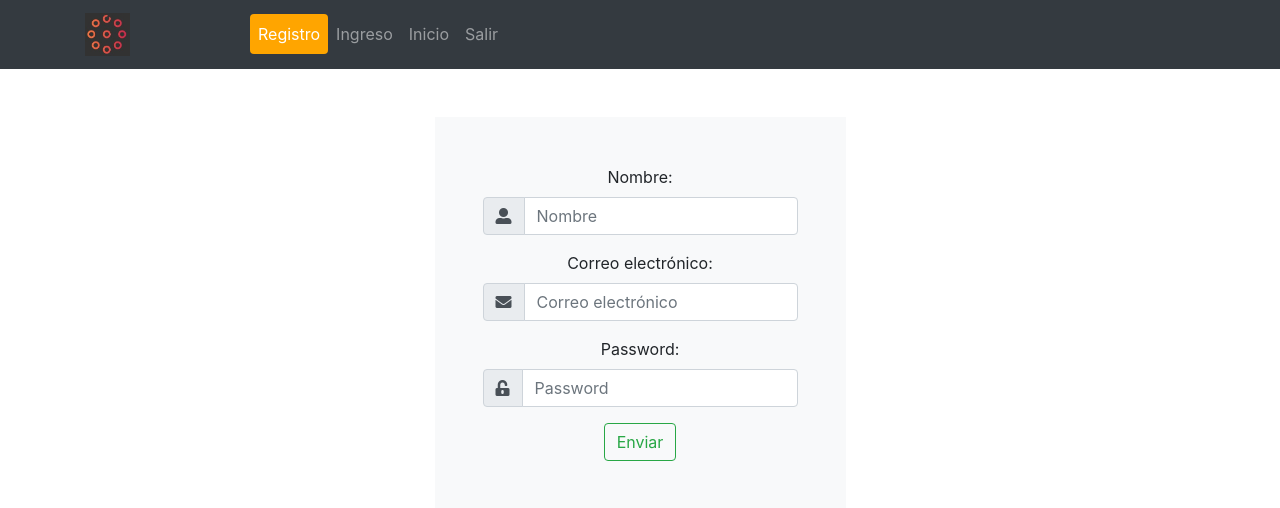
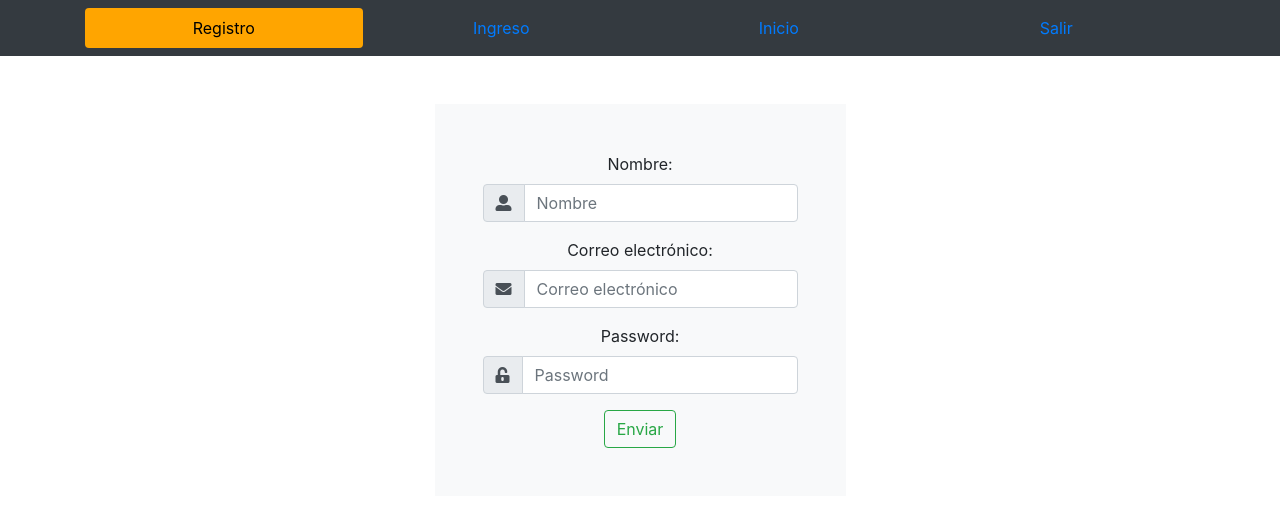
Before and after one commit to marianoq/unbucle, a PHP site: page / in a window 1280 px wide. Shown: the top 508 px of the page. Run offline with PHP 8.4, Linux system fonts and the light colour scheme; some libraries are stand-ins or nearby versions.

Commit message:
Update plantilla.php

```diff
--- a/PHP CRUD login(MVC)/vistas/plantilla.php
+++ b/PHP CRUD login(MVC)/vistas/plantilla.php
@@ -37,16 +37,9 @@ session_start();
 <body>
 
 	<!-- NAVBAR -->
-	<nav class="navbar navbar-expand-lg navbar-dark bg-dark">
+	<nav class="nav navbar-dark bg-dark">
 		<div class="container">
-			<a class="navbar-brand" href="index.php">
-				<img src="vistas/img/logo.jpg" alt="UnBucle" style="width: 30%;">
-			</a>
-			<button class="navbar-toggler" type="button" data-bs-toggle="collapse" data-bs-target="#navbarNav" aria-controls="navbarNav" aria-expanded="false" aria-label="Toggle navigation">
-				<span class="navbar-toggler-icon"></span>
-			</button>
-			<div class="collapse navbar-collapse" id="navbarNav">
-				<ul class="navbar-nav justify-content-end nav-pills">
+				<ul class="nav nav-justified py-2 nav-pills">
 					<?php if (isset($_GET["pagina"])): ?>
 
 						<?php if ($_GET["pagina"] == "registro"): ?>
@@ -106,7 +99,6 @@ session_start();
 						</li>
 					<?php endif ?>
 				</ul>
-			</div>
 		</div>
 	</nav>
 
```
